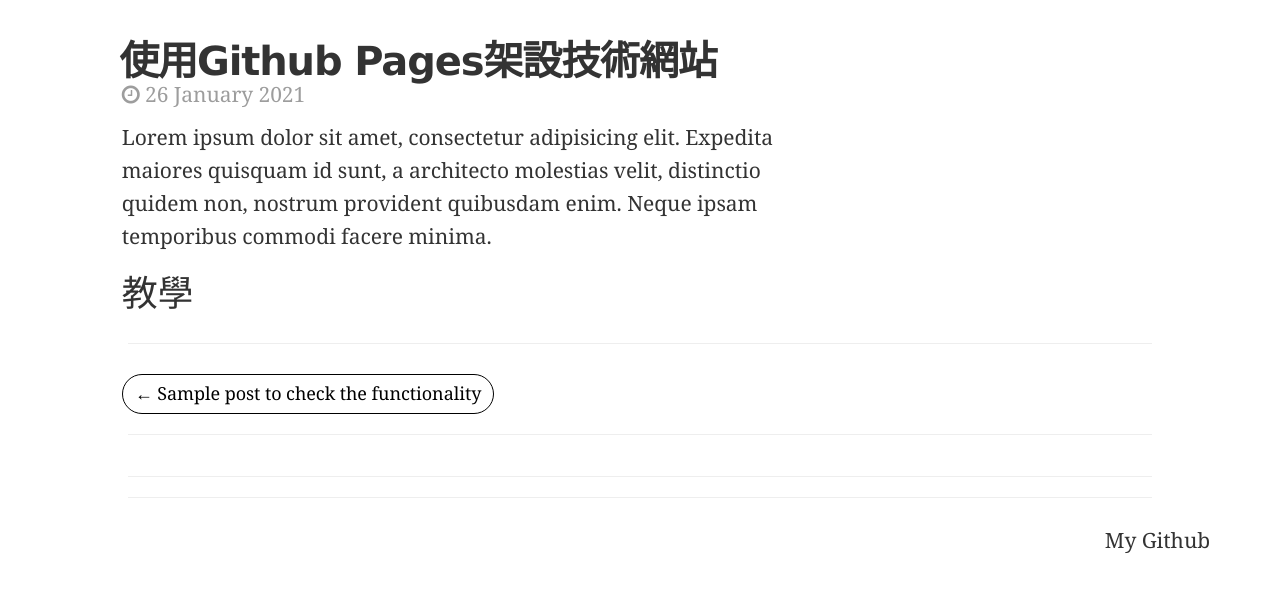
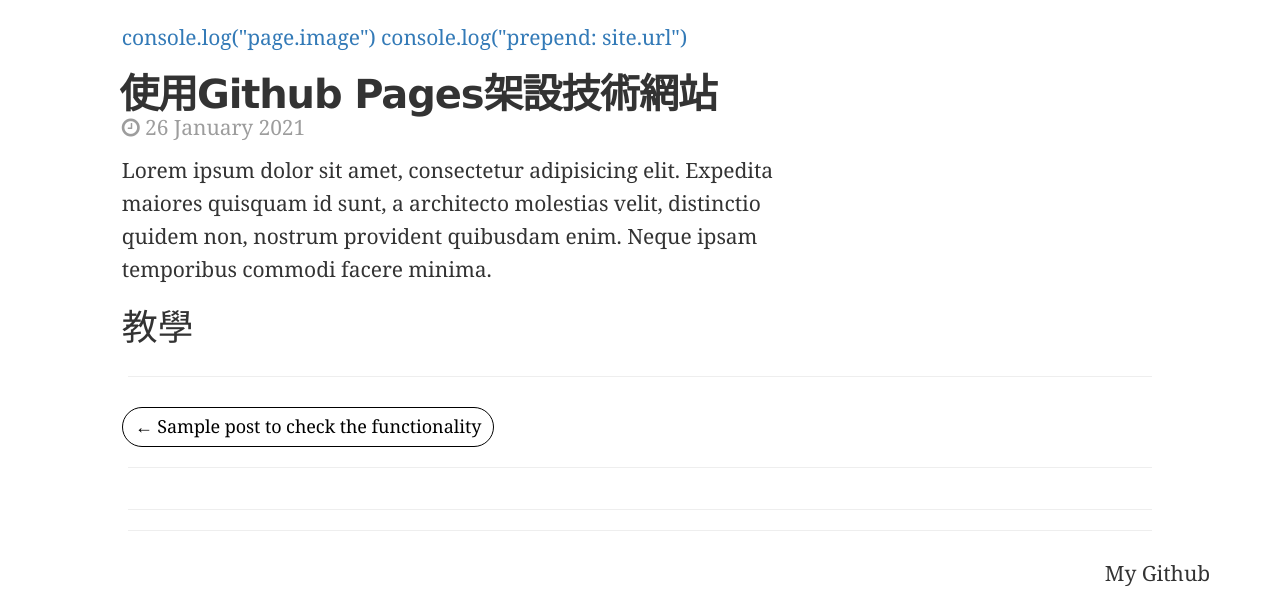
Before and after one commit to kaia-HSU/kaia-HSU.github.io, a Jekyll site: the page built from _posts/2015-08-31-example-post copy.md, in a window 1280 px wide and 1089 px high, cut to the strip 494-1089 px from the top of the window. Built offline with Jekyll 4.4.1, drawn with Linux system fonts in a browser that asks for light colours; comment, search, counter and statistics services are not loaded.

Commit message:
Update blog.html

```diff
--- a/_layouts/blog.html
+++ b/_layouts/blog.html
@@ -12,6 +12,8 @@
                     {% if page.image %}
 <!--                     <img class="img-main" src="{{ page.image | prepend: site.url }}" height="400"> -->
                         <img class="img-main" src="{{ page.image }}" height="400">
+                        console.log("page.image")
+                        console.log("prepend: site.url")
                     {% endif %}
 
                     {% if page.video %}
```
